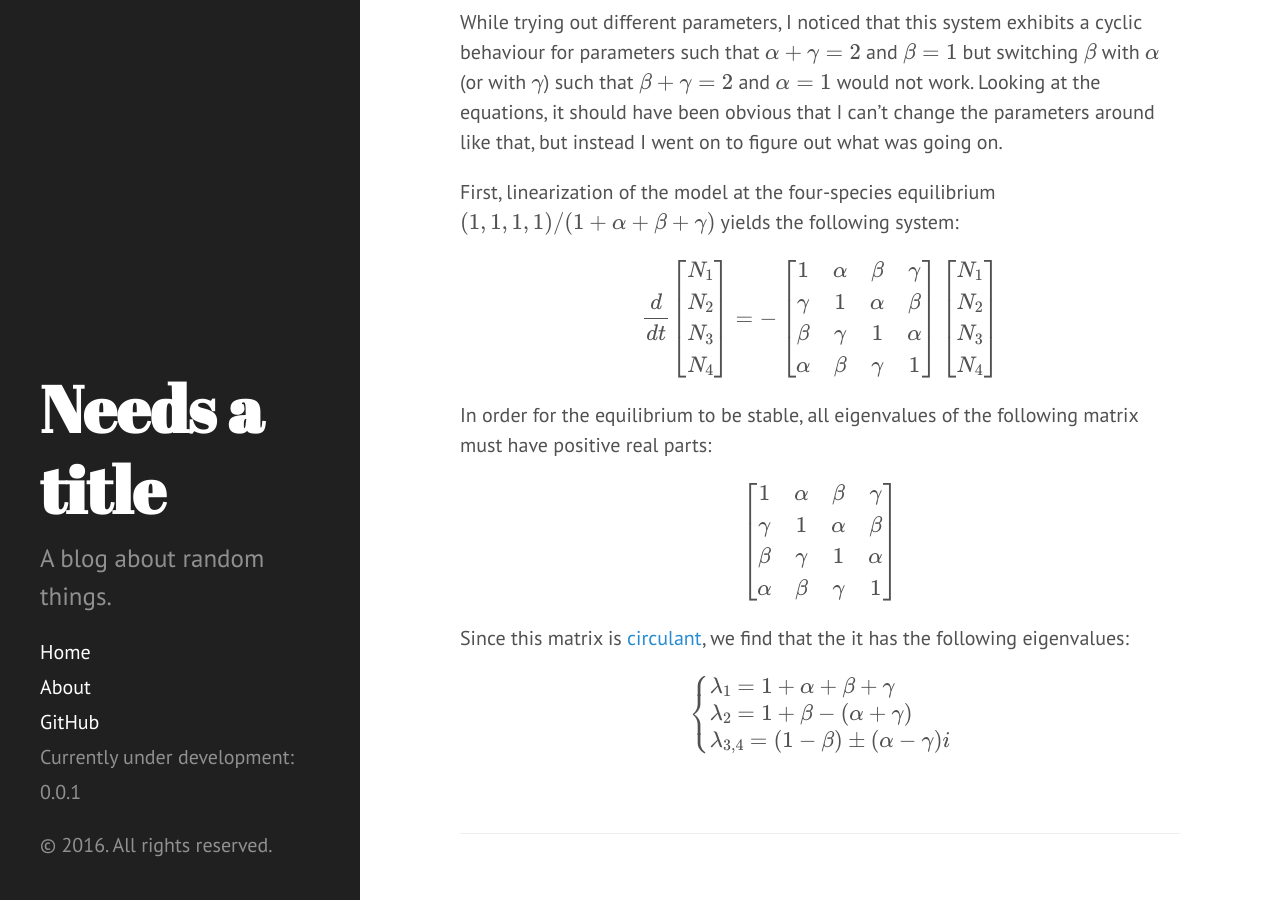
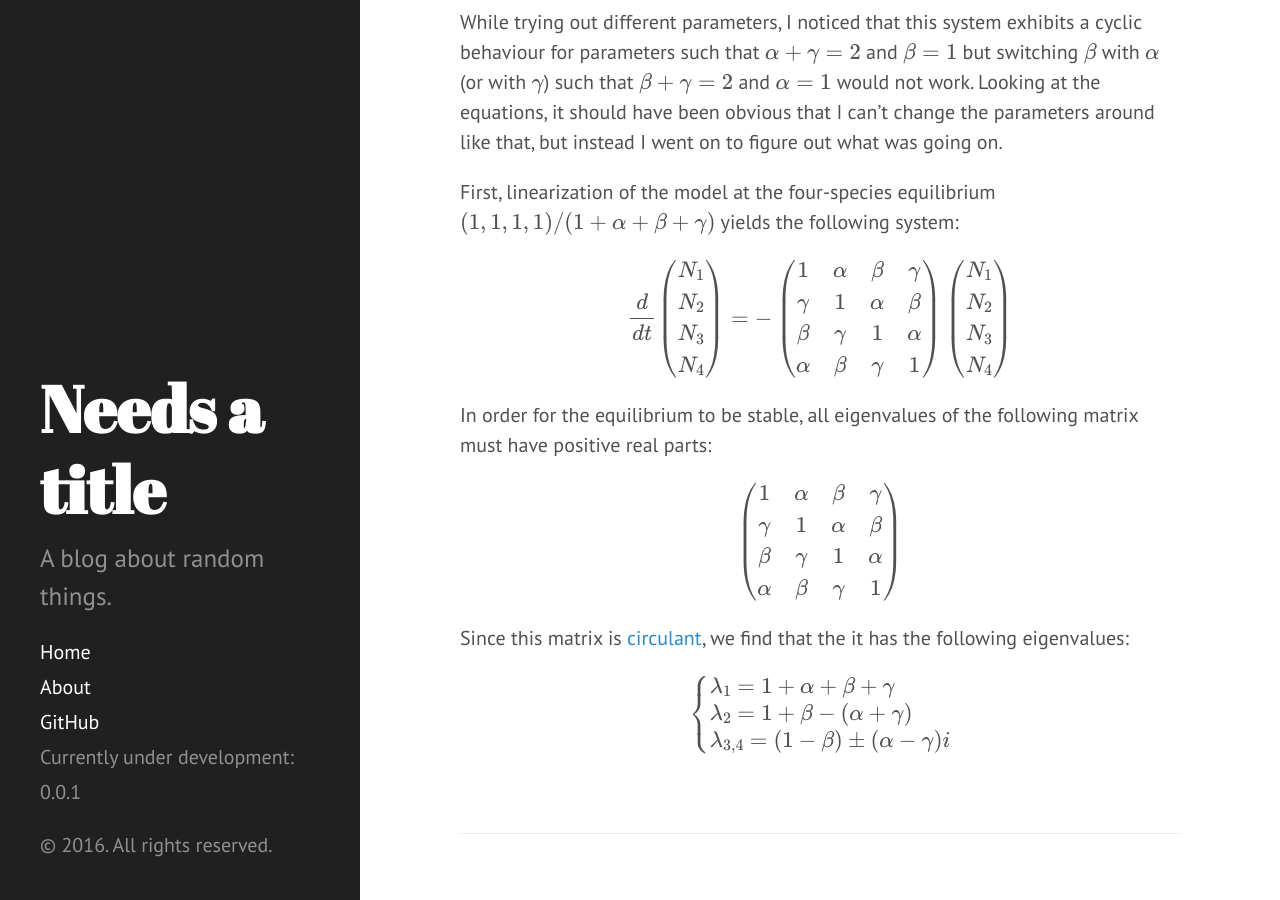
Before and after one commit to parksw3/parksw3.github.io, a Jekyll site: the page built from _posts/2016-10-24-competition-model.md, in a window 1280 px wide and 900 px high, scrolled down 605 px. Built offline with Jekyll 4.4.1, drawn with Linux system fonts in a browser that asks for light colours; formulas are drawn with MathJax 3.

Commit message:
using pmatrix instead

```diff
--- a/_posts/2016-10-24-competition-model.md
+++ b/_posts/2016-10-24-competition-model.md
@@ -19,33 +19,33 @@ While trying out different parameters, I noticed that this system exhibits a cyc
 First, linearization of the model at the four-species equilibrium $(1, 1, 1, 1)/(1 + \alpha + \beta + \gamma)$ yields the following system:
 
 $$
-\frac{d}{dt} \begin{bmatrix}
+\frac{d}{dt} \begin{pmatrix}
 N_1\\
 N_2\\
 N_3\\
 N_4
-\end{bmatrix} = -\begin{bmatrix}
+\end{pmatrix} = -\begin{pmatrix}
 1 & \alpha & \beta & \gamma\\
 \gamma & 1 & \alpha & \beta\\
 \beta & \gamma & 1 & \alpha\\
 \alpha & \beta & \gamma & 1
-\end{bmatrix} \begin{bmatrix}
+\end{pmatrix} \begin{pmatrix}
 N_1\\
 N_2\\
 N_3\\
 N_4
-\end{bmatrix}
+\end{pmatrix}
 $$
 
 In order for the equilibrium to be stable, all eigenvalues of the following matrix must have positive real parts:
 
 $$
-\begin{bmatrix}
+\begin{pmatrix}
 1 & \alpha & \beta & \gamma\\
 \gamma & 1 & \alpha & \beta\\
 \beta & \gamma & 1 & \alpha\\
 \alpha & \beta & \gamma & 1
-\end{bmatrix}
+\end{pmatrix}
 $$
 
 Since this matrix is [circulant](https://en.wikipedia.org/wiki/Circulant_matrix), we find that the it has the following eigenvalues:
```
